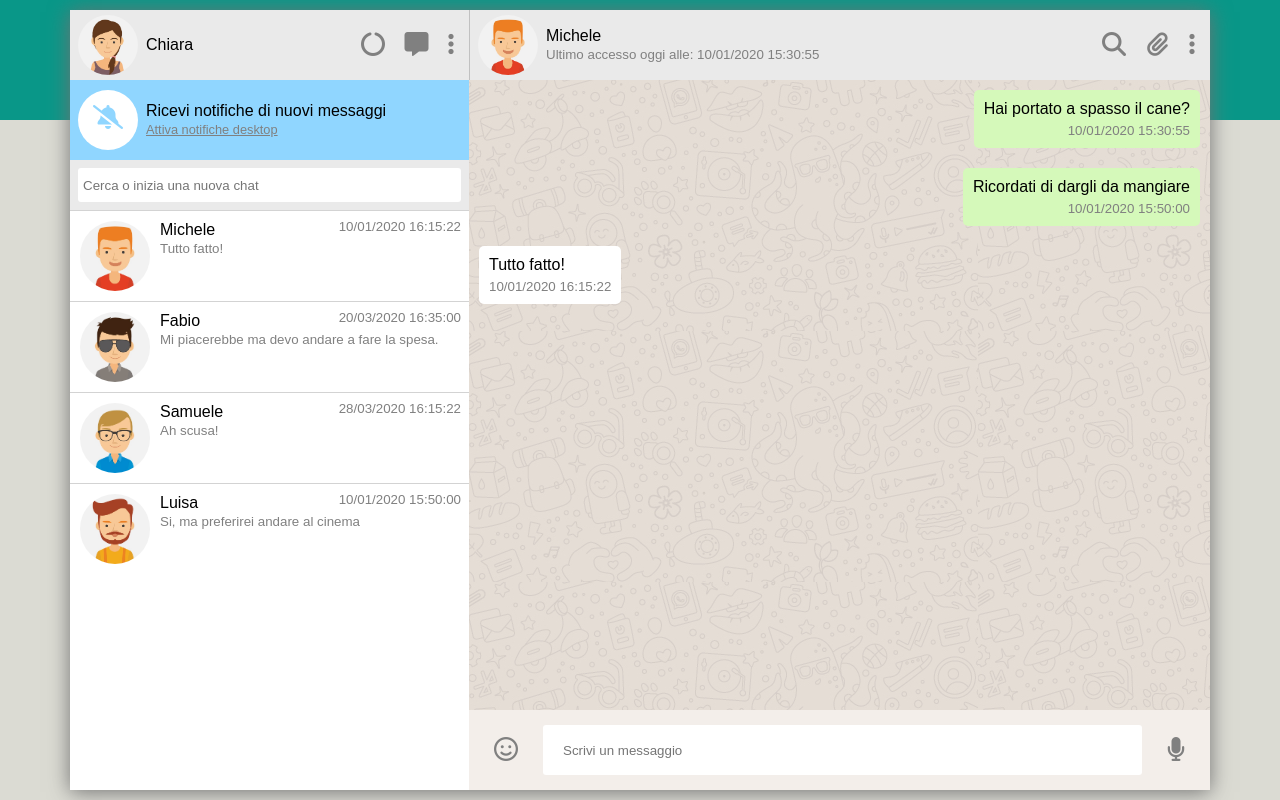
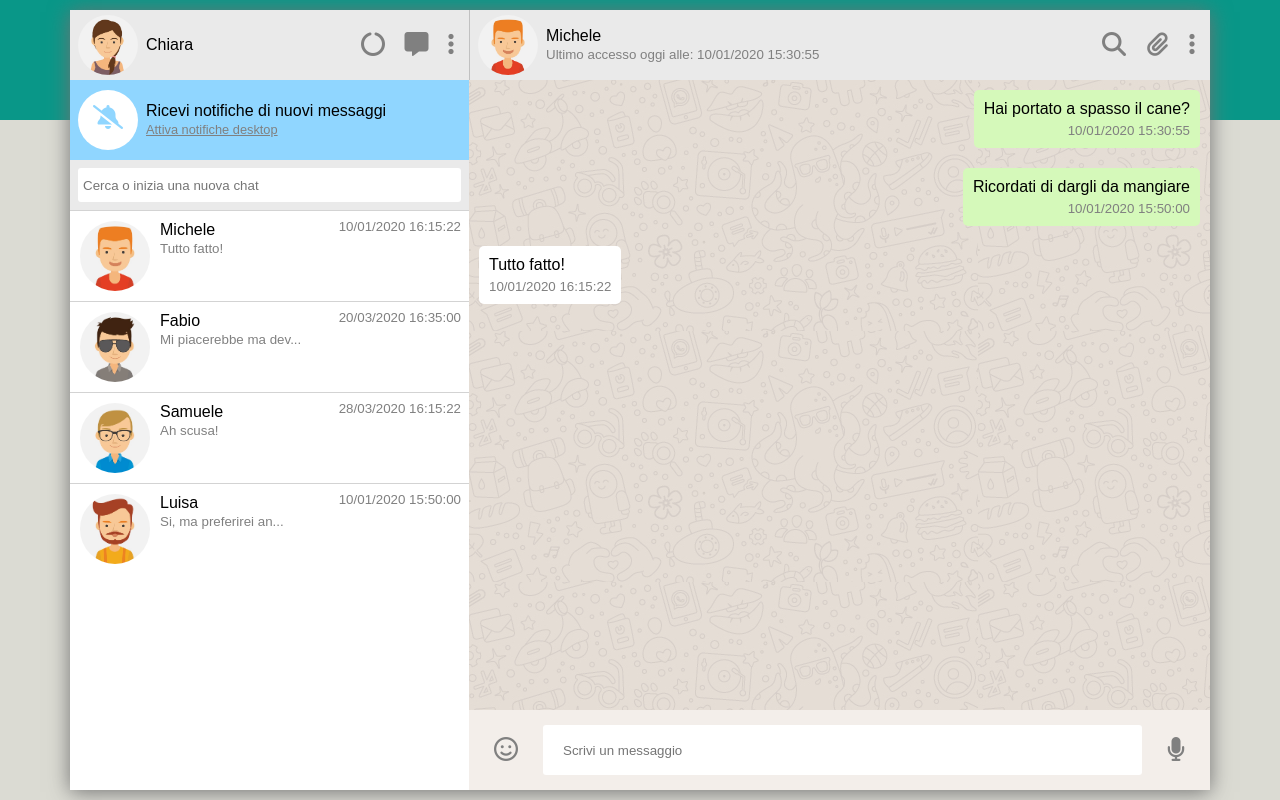
Before and after one commit to FRANCO1357/vue-boolzapp, a plain HTML site: page index.html in a window 1280 px wide. Drawn offline with nearby package versions, Linux system fonts and the light colour scheme.

Commit message:
last message max length

```diff
--- a/index.html
+++ b/index.html
@@ -54,7 +54,7 @@
                         <img :src="`img/avatar${contact.avatar}.jpg`" alt="">
                         <div class="text">
                             <p>{{contact.name}}</p>
-                            <small>{{lastMessage(contact)}}</small>
+                            <small>{{lastMessageMaxLength(contact)}}</small>
                         </div>
                         <small class="date">{{lastMessageDate(contact)}}</small>
                     </li>
--- a/script.js
+++ b/script.js
@@ -120,6 +120,11 @@ const root = new Vue({
         lastMessage(contact) {
             return contact.messages[contact.messages.length - 1].text;
         },
+        lastMessageMaxLength(contact){
+            const maxLength = 20;
+
+            return this.lastMessage(contact).length > maxLength ? this.lastMessage(contact).substring(0, maxLength) + "..." : this.lastMessage(contact);
+        }
     },
 
 });
```
